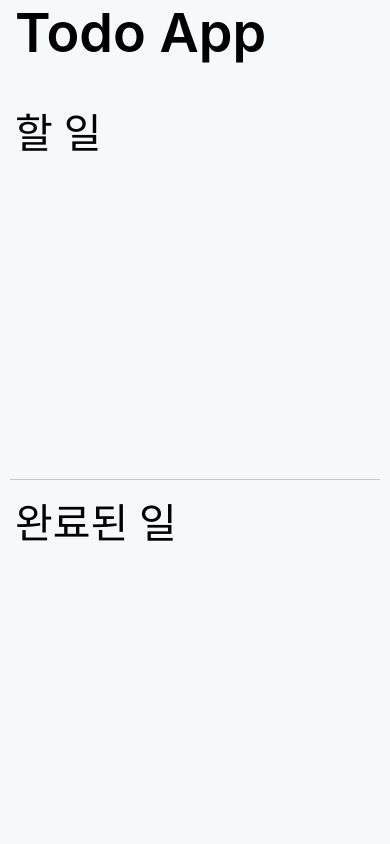
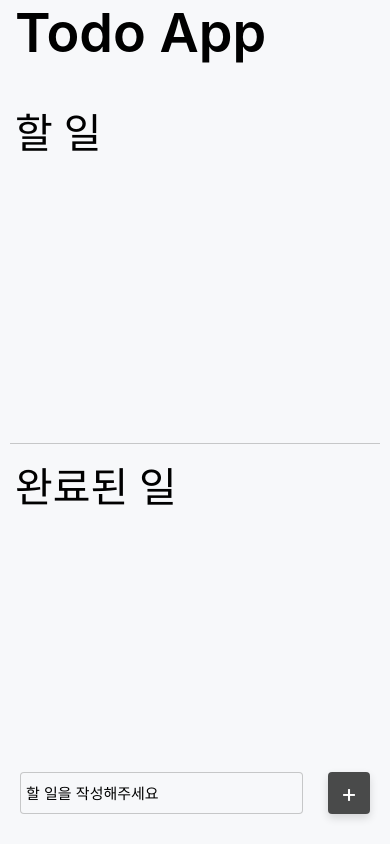
Before and after one commit to haenanim/RN-expo, a React Native app in the folder AwesomeProject/: screen / in a window 390 px wide. Built offline with nearby package versions, Linux system fonts and the light colour scheme.

Commit message:
feat : 인풋폼 컴포넌트 생성

```diff
--- a/AwesomeProject/components/InputForm.js
+++ b/AwesomeProject/components/InputForm.js
@@ -0,0 +1,69 @@
+import {
+  KeyboardAvoidingView,
+  Platform,
+  Pressable,
+  StyleSheet,
+  Text,
+  TextInput,
+  View,
+} from 'react-native';
+import React from 'react';
+
+const InputForm = () => {
+  return (
+    <KeyboardAvoidingView
+      behavior={Platform.OS === 'ios' ? 'padding' : 'height'}
+      style={styles.addFormContainer}
+    >
+      <TextInput style={styles.inputField} placeholder="할 일을 작성해주세요" />
+      <Pressable style={styles.addButton}>
+        <Text style={styles.addButtonText}>+</Text>
+      </Pressable>
+    </KeyboardAvoidingView>
+  );
+};
+
+export default InputForm;
+
+const styles = StyleSheet.create({
+  addFormContainer: {
+    flexDirection: 'row',
+    marginTop: 'auto',
+    marginBottom: 30,
+    paddingHorizontal: 20,
+    backgroundColor: '#f7f8fa',
+  },
+  inputField: {
+    flex: 1,
+    height: 42,
+    padding: 5,
+    marginRight: 25,
+    borderRadius: 4,
+    borderColor: 'rgba(0,0,0,0.2)',
+    borderWidth: 1,
+    color: '#000000',
+    fontSize: 15,
+    textAlignVertical: 'center',
+
+    backgroundColor: '#f7f8fa',
+  },
+  addButton: {
+    justifyContent: 'center',
+    alignItems: 'center',
+    width: 42,
+    height: 42,
+    borderRadius: 4,
+    backgroundColor: 'rgba(0,0,0,0.7)',
+    shadowColor: '#000',
+    shadowOpacity: 0.14,
+    shadowRadius: 8,
+    shadowOffset: {
+      width: 0,
+      height: 4,
+    },
+  },
+  addButtonText: {
+    color: 'white',
+    fontSize: 25,
+  },
+});
--- a/AwesomeProject/screens/MainScreen.js
+++ b/AwesomeProject/screens/MainScreen.js
@@ -1,6 +1,7 @@
 import { Platform, SafeAreaView, StyleSheet, Text, View } from 'react-native';
 import React from 'react';
 import { StatusBar } from 'expo-status-bar';
+import InputForm from '../components/InputForm';
 
 const MainScreen = () => {
   return (
@@ -14,6 +15,7 @@
       <View style={styles.listView}>
         <Text style={styles.listTitle}>완료된 일</Text>
       </View>
+      <InputForm />
     </SafeAreaView>
   );
 };
```
